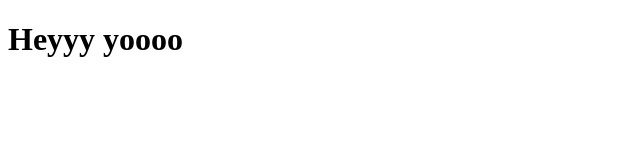
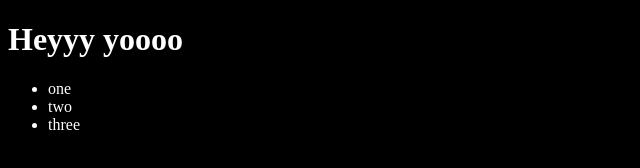
Before and after one commit to Mohammad-Waris/nodejs-learning, a plain HTML site: page week2/test.html in a window 1280 px wide. Shown: the whole page, without its empty margins (0-640 px from the left). Drawn offline with Linux system fonts and the light colour scheme.

```diff
--- a/week2/test.html
+++ b/week2/test.html
@@ -5,7 +5,12 @@
     <meta name="viewport" content="width=device-width, initial-scale=1.0">
     <title>Document</title>
 </head>
-<body>
+<body style="background-color: black; color: white;">
     <h1 id="title">Heyyy yoooo</h1>
+    <ul>
+        <li>one</li>
+        <li>two</li>
+        <li>three</li>
+    </ul>
 </body>
 </html>
```
